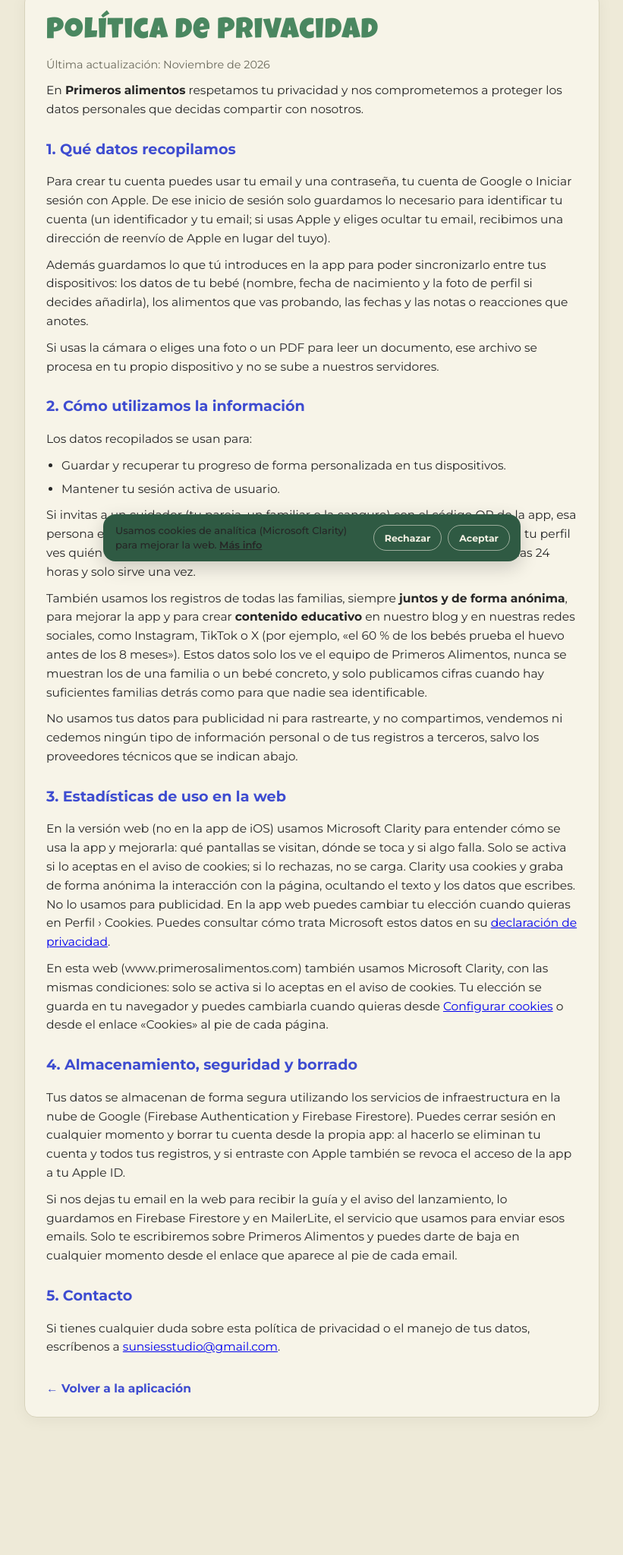
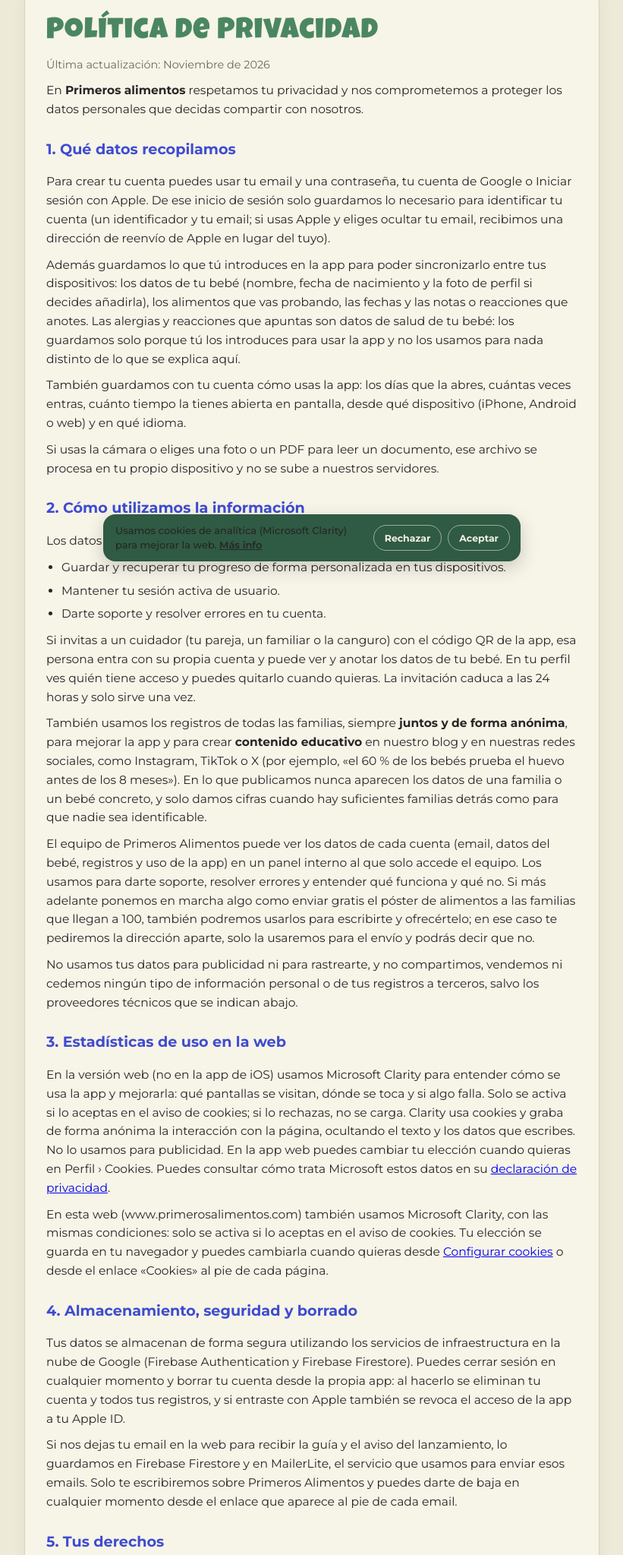
Before and after one commit to sunsiesstudio/primerosalimentos-web, a plain HTML site: page privacy.html in a window 1280 px wide. Shown: the part 49-2096 px from the top of the page at 76% size, without its empty margins (229-1050 px from the left). Before the commit the page ends 1943 px from the top, so only its background shows below. Drawn offline with Linux system fonts and the light colour scheme.

Commit message:
Política de privacidad: uso de la app, panel interno, datos de salud y derechos
Co-Authored-By: Claude Opus 5.5 <noreply@anthropic.com>
Claude-Session: https://claude.ai/code/session_011xjvAPmFSncLZhj4ZbP5np

```diff
--- a/privacy.html
+++ b/privacy.html
@@ -33,7 +33,8 @@ li{margin-bottom:6px}
 
   <h2>1. Qué datos recopilamos</h2>
   <p>Para crear tu cuenta puedes usar tu email y una contraseña, tu cuenta de Google o Iniciar sesión con Apple. De ese inicio de sesión solo guardamos lo necesario para identificar tu cuenta (un identificador y tu email; si usas Apple y eliges ocultar tu email, recibimos una dirección de reenvío de Apple en lugar del tuyo).</p>
-  <p>Además guardamos lo que tú introduces en la app para poder sincronizarlo entre tus dispositivos: los datos de tu bebé (nombre, fecha de nacimiento y la foto de perfil si decides añadirla), los alimentos que vas probando, las fechas y las notas o reacciones que anotes.</p>
+  <p>Además guardamos lo que tú introduces en la app para poder sincronizarlo entre tus dispositivos: los datos de tu bebé (nombre, fecha de nacimiento y la foto de perfil si decides añadirla), los alimentos que vas probando, las fechas y las notas o reacciones que anotes. Las alergias y reacciones que apuntas son datos de salud de tu bebé: los guardamos solo porque tú los introduces para usar la app y no los usamos para nada distinto de lo que se explica aquí.</p>
+  <p>También guardamos con tu cuenta cómo usas la app: los días que la abres, cuántas veces entras, cuánto tiempo la tienes abierta en pantalla, desde qué dispositivo (iPhone, Android o web) y en qué idioma.</p>
   <p>Si usas la cámara o eliges una foto o un PDF para leer un documento, ese archivo se procesa en tu propio dispositivo y no se sube a nuestros servidores.</p>
 
   <h2>2. Cómo utilizamos la información</h2>
@@ -41,9 +42,11 @@ li{margin-bottom:6px}
   <ul>
     <li>Guardar y recuperar tu progreso de forma personalizada en tus dispositivos.</li>
     <li>Mantener tu sesión activa de usuario.</li>
+    <li>Darte soporte y resolver errores en tu cuenta.</li>
   </ul>
   <p>Si invitas a un cuidador (tu pareja, un familiar o la canguro) con el código QR de la app, esa persona entra con su propia cuenta y puede ver y anotar los datos de tu bebé. En tu perfil ves quién tiene acceso y puedes quitarlo cuando quieras. La invitación caduca a las 24 horas y solo sirve una vez.</p>
-  <p>También usamos los registros de todas las familias, siempre <b>juntos y de forma anónima</b>, para mejorar la app y para crear <b>contenido educativo</b> en nuestro blog y en nuestras redes sociales, como Instagram, TikTok o X (por ejemplo, «el 60&nbsp;% de los bebés prueba el huevo antes de los 8 meses»). Estos datos solo los ve el equipo de Primeros Alimentos, nunca se muestran los de una familia o un bebé concreto, y solo publicamos cifras cuando hay suficientes familias detrás como para que nadie sea identificable.</p>
+  <p>También usamos los registros de todas las familias, siempre <b>juntos y de forma anónima</b>, para mejorar la app y para crear <b>contenido educativo</b> en nuestro blog y en nuestras redes sociales, como Instagram, TikTok o X (por ejemplo, «el 60&nbsp;% de los bebés prueba el huevo antes de los 8 meses»). En lo que publicamos nunca aparecen los datos de una familia o un bebé concreto, y solo damos cifras cuando hay suficientes familias detrás como para que nadie sea identificable.</p>
+  <p>El equipo de Primeros Alimentos puede ver los datos de cada cuenta (email, datos del bebé, registros y uso de la app) en un panel interno al que solo accede el equipo. Los usamos para darte soporte, resolver errores y entender qué funciona y qué no. Si más adelante ponemos en marcha algo como enviar gratis el póster de alimentos a las familias que llegan a 100, también podremos usarlos para escribirte y ofrecértelo; en ese caso te pediremos la dirección aparte, solo la usaremos para el envío y podrás decir que no.</p>
   <p>No usamos tus datos para publicidad ni para rastrearte, y no compartimos, vendemos ni cedemos ningún tipo de información personal o de tus registros a terceros, salvo los proveedores técnicos que se indican abajo.</p>
 
   <h2 id="cookies">3. Estadísticas de uso en la web</h2>
@@ -56,7 +59,10 @@ li{margin-bottom:6px}
 
   <p>Si nos dejas tu email en la web para recibir la guía y el aviso del lanzamiento, lo guardamos en Firebase Firestore y en MailerLite, el servicio que usamos para enviar esos emails. Solo te escribiremos sobre Primeros Alimentos y puedes darte de baja en cualquier momento desde el enlace que aparece al pie de cada email.</p>
 
-  <h2>5. Contacto</h2>
+  <h2>5. Tus derechos</h2>
+  <p>Puedes pedirnos en cualquier momento ver tus datos, corregirlos, borrarlos, llevártelos u oponerte a alguno de estos usos, escribiendo al email de abajo. Si crees que no hemos tratado bien tus datos, también puedes reclamar ante la <a href="https://www.aepd.es" target="_blank" rel="noopener">Agencia Española de Protección de Datos</a>.</p>
+
+  <h2>6. Contacto</h2>
   <p>Si tienes cualquier duda sobre esta política de privacidad o el manejo de tus datos, escríbenos a <a href="mailto:sunsiesstudio@gmail.com">sunsiesstudio@gmail.com</a>.</p>
 
   <a class="back" href="index.html" onclick="try{sessionStorage.setItem('pa_view','{&quot;v&quot;:4}')}catch(e){}">&larr; Volver a la aplicación
```
